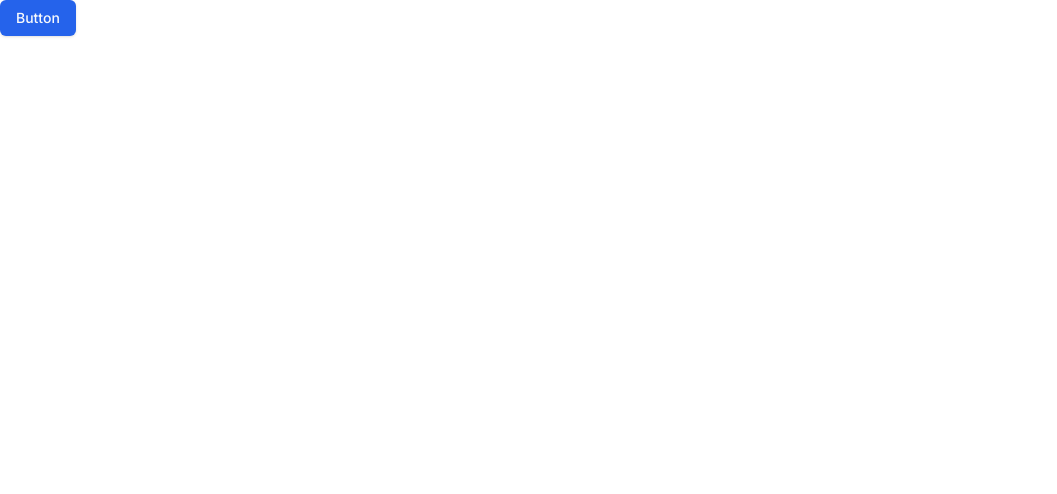
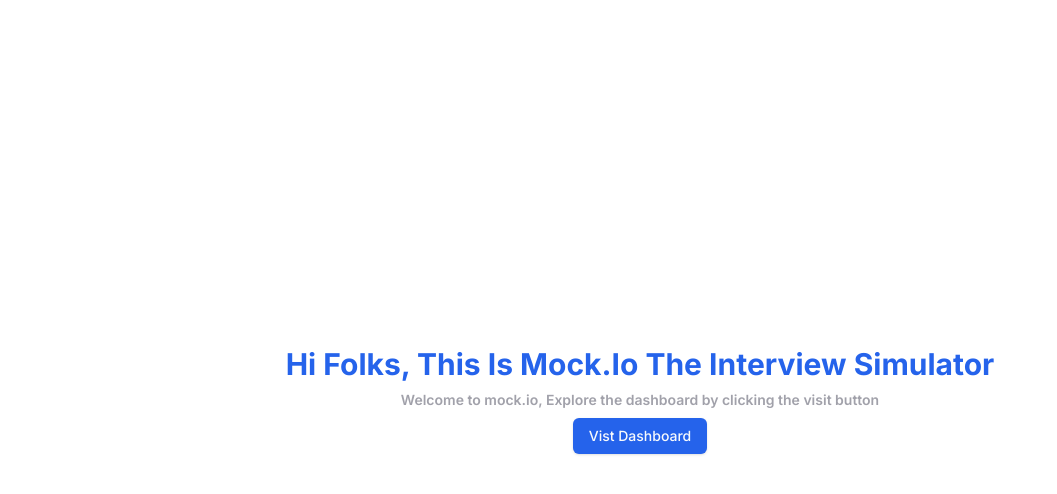
Before and after one commit to Abhishek-Jaiswar/Snipster, a Next.js app: page / in a window 1280 px wide. Shown: the top 494 px of the page, without its empty margins (0-1057 px from the left). Built offline with nearby package versions, Linux system fonts and the light colour scheme.

Commit message:
modify home pae

```diff
--- a/src/app/page.tsx
+++ b/src/app/page.tsx
@@ -1,6 +1,15 @@
 import { Button } from "@/components/ui/button"
+import Link from "next/link"
 
 
 export default function ButtonDemo() {
-  return <Button>Button</Button>
+  return (
+    <div className="h-screen flex flex-col items-center gap-2 justify-center ">
+      <h1 className="text-3xl font-bold text-primary capitalize">Hi Folks, This is Mock.io the interview simulator</h1>
+      <p className="text-sm font-semibold text-zinc-400">Welcome to mock.io, Explore the dashboard by clicking the visit button</p>
+      <Link href={'/dashboard'}>
+        <Button>Vist Dashboard</Button>
+      </Link>
+    </div>
+  )
 }
```
